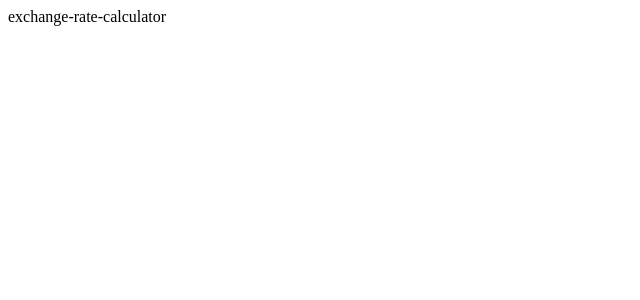
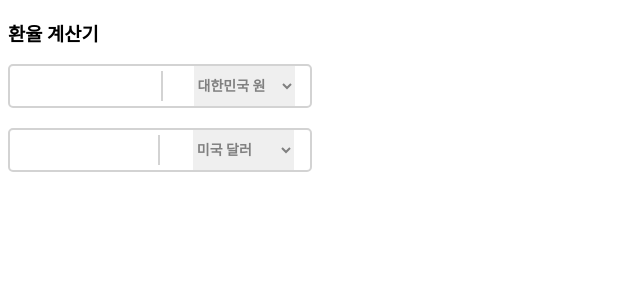
Before and after one commit to daydreamplace/exchange-rate-calculator, a React (Vite) app: page / in a window 1280 px wide. Shown: the top 300 px of the page, without its empty margins (0-640 px from the left). Built offline with nearby package versions, Linux system fonts and the light colour scheme.

Commit message:
feature exchange rate calculator layout

```diff
--- a/index.html
+++ b/index.html
@@ -4,7 +4,7 @@
     <meta charset="UTF-8" />
     <link rel="icon" type="image/svg+xml" href="/vite.svg" />
     <meta name="viewport" content="width=device-width, initial-scale=1.0" />
-    <title>Vite + React</title>
+    <title>환율계산기</title>
   </head>
   <body>
     <div id="root"></div>
--- a/src/App.jsx
+++ b/src/App.jsx
@@ -1,7 +1,82 @@
 import React from "react";
+import styled from "styled-components";
 
 const App = () => {
-  return <div>exchange-rate-calculator</div>;
+  return (
+    <ExChangeRateCalculator>
+      <h3>환율 계산기</h3>
+      <form>
+        <div className="calculator-wrapper">
+          <input className="exchange" />
+          <div className="line" />
+          <select className="select-box" name="national">
+            <option value="none">=== 선택 ===</option>
+            <option value="cad">캐나다 달러</option>
+            <option value="krw" selected>
+              대한민국 원
+            </option>
+            <option value="usd">미국 달러</option>
+            <option value="eur">유럽 유로</option>
+          </select>
+        </div>
+        <div className="calculator-wrapper">
+          <div className="exchange"></div>
+          <div className="line" />
+          <select className="select-box" name="national">
+            <option value="none">=== 선택 ===</option>
+            <option value="cad">캐나다 달러</option>
+            <option value="krw">대한민국 원</option>
+            <option value="usd" selected>
+              미국 달러
+            </option>
+            <option value="eur">유럽 유로</option>
+          </select>
+        </div>
+      </form>
+    </ExChangeRateCalculator>
+  );
 };
 
+const ExChangeRateCalculator = styled.div`
+  .calculator-wrapper {
+    display: flex;
+    flex-direction: row;
+    justify-content: space-around;
+    width: 300px;
+    height: 40px;
+    border: 2px solid lightgray;
+    border-radius: 5px;
+    vertical-align: middle;
+    color: gray;
+    font-size: 14px;
+    font-weight: 600;
+
+    .exchange {
+      width: 100px;
+      margin: auto 0;
+      border: none;
+      outline: none;
+      text-align: center;
+    }
+
+    .line {
+      width: 2px;
+      height: 30px;
+      margin: auto 0;
+      background-color: lightgray;
+    }
+
+    .select-box {
+      border: none;
+      outline: none;
+      color: gray;
+      font: inherit;
+    }
+  }
+
+  .calculator-wrapper + .calculator-wrapper {
+    margin-top: 20px;
+  }
+`;
+
 export default App;
```
